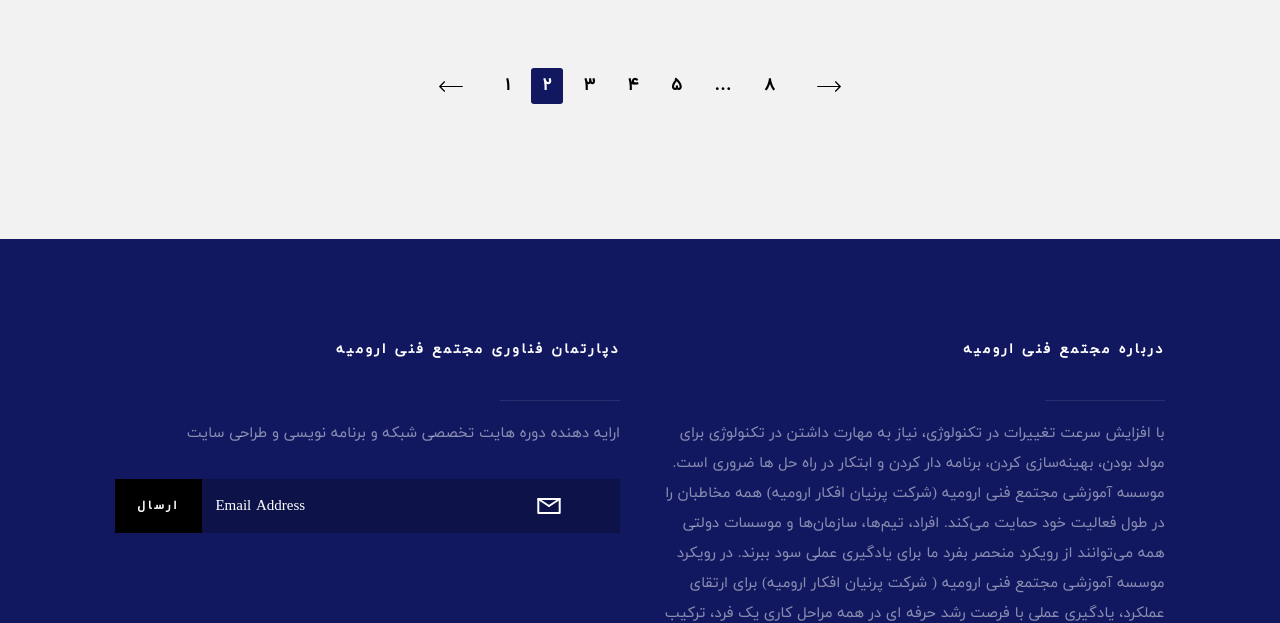
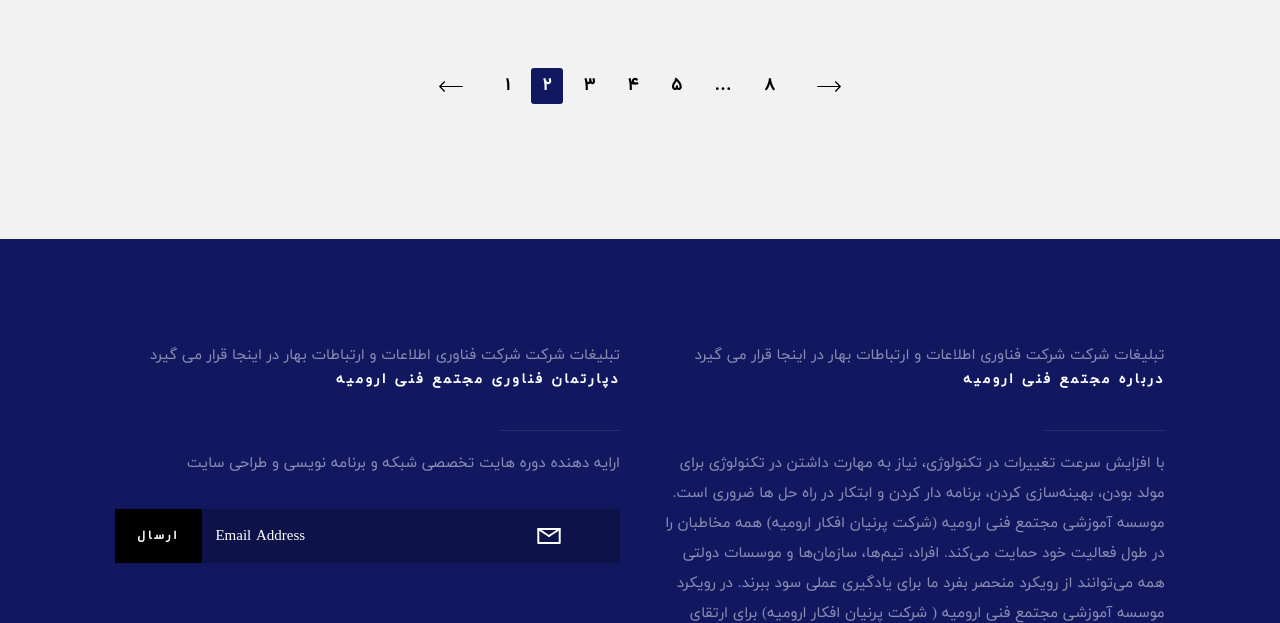
Before and after one commit to javadjahangiriniopdc/DjangoStoreWithMysql, a Django app: page / in a window 1280 px wide. Shown: the part 829-1452 px from the top of the page. Run offline with Django 3.2, Linux system fonts and the light colour scheme; tables that the repository leaves empty hold one stand-in row (values such as "Sample post"); grey boxes marked "Sample" are stand-in pictures; some libraries are stand-ins or nearby versions.

Commit message:
add promote and default value for include

```diff
--- a/orderapp/templates/_basepage.html
+++ b/orderapp/templates/_basepage.html
@@ -51,16 +51,17 @@
 <header class="s-header header">
 
     <div class="header__logo">
-{#    این قسمت برای تنظیم مقدار پیش فرض در بلاک ها می باشد#}
+        {#    این قسمت برای تنظیم مقدار پیش فرض در بلاک ها می باشد#}
         <a class="logo" href="{% url 'index' %}">
             {% block toolbar_title %}  مجتمع فنی ارومیه{% endblock %}
         </a>
 
     </div> <!-- end header__logo -->
 
-{% include "_menu.html" %}
+    {% include "_menu.html" %}
 
 </header> <!-- s-header -->
+
 
 
 {% block main_content %} {% endblock %}
@@ -71,10 +72,12 @@
 <footer class="s-footer">
 
     <div class="s-footer__main">
+
         <div class="row">
 
             <div class="col-six tab-full s-footer__about">
 
+                {% include "_promote.html" with company='شرکت فناوری اطلاعات و ارتباطات بهار' color='success' %}
                 <h4>درباره مجتمع فنی ارومیه</h4>
 
                 <p>با افزایش سرعت تغییرات در تکنولوژی، نیاز به مهارت داشتن در تکنولوژی برای مولد بودن، بهینه‌سازی کردن،
@@ -99,7 +102,7 @@
             </div> <!-- end s-footer__about -->
 
             <div class="col-six tab-full s-footer__subscribe">
-
+                {% include "_promote.html" with company='شرکت فناوری اطلاعات و ارتباطات بهار' %}
                 <h4>دپارتمان فناوری مجتمع فنی ارومیه</h4>
 
                 <p>ارایه دهنده دوره هایت تخصصی شبکه و برنامه نویسی و طراحی سایت</p>
--- /dev/null
+++ b/orderapp/templates/_promote.html
@@ -0,0 +1,5 @@
+<div class="alert alert-{{ color | default:"danger" }}">
+    تبلیغات شرکت
+    {{ company }}
+    در اینجا قرار می گیرد
+</div>
```
